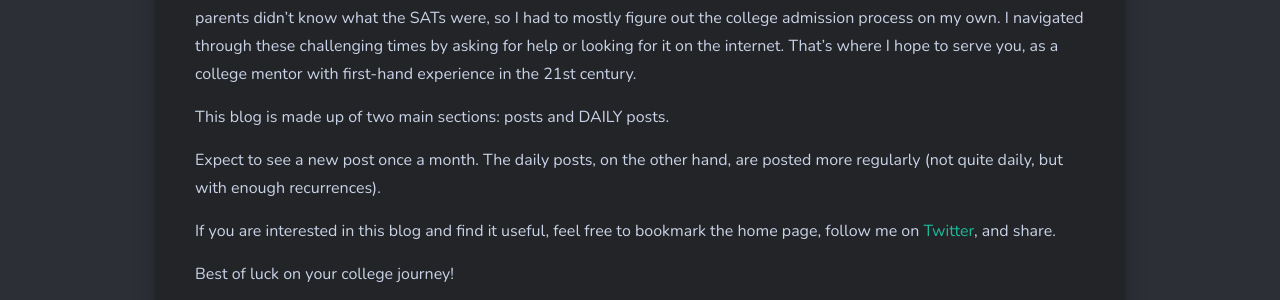
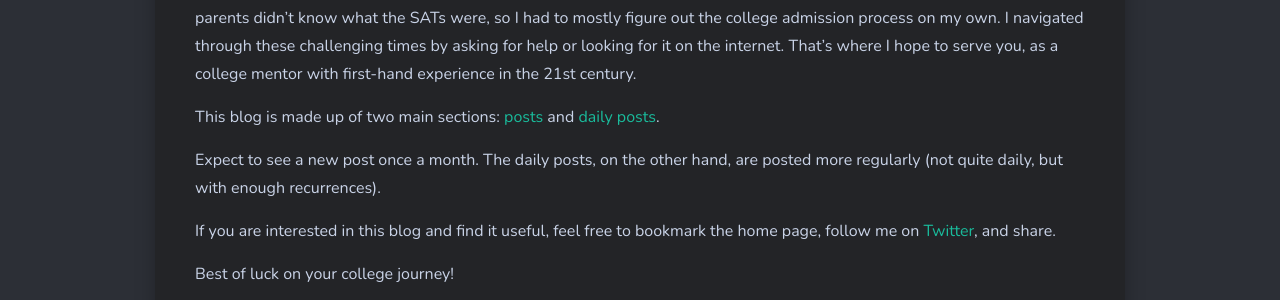
Before and after one commit to dnabeing/dnabeing.github.io, a Jekyll site: the page built from _pages/about.md, in a window 1280 px wide and 900 px high, scrolled down 734 px. Shown: the part 258-558 px from the top of the window. Built offline with Jekyll 4.4.1, drawn with Linux system fonts in a browser that asks for light colours; nearby versions of some CDN libraries; part of the change alters nothing that is shown.

```diff
--- a/_pages/about.md
+++ b/_pages/about.md
@@ -1,15 +1,16 @@
 ---
 layout: page
 title: About
-image: 08.jpg
-permalink: about/
+image: about-page.jpg
+permalink: /about/
 ---
 
 Welcome to a blog about what it's like being an engineering student. From the lows of not getting accepted to certain colleges to the highs of getting multiple internship offers, this blog covers (or will cover) subjects that many high schoolers, parents, and college students seek to understand more.
 
 I'm a second-year undergrad studying aerospace engineering and computer programming. When I was in high school, my parents didn't know what the SATs were, so I had to mostly figure out the college admission process on my own. I navigated through these challenging times by asking for help or looking for it on the internet. That's where I hope to serve you, as a college mentor with first-hand experience in the 21st century.
 
-This blog is made up of two main sections: posts and DAILY posts.
+
+This blog is made up of two main sections: [posts](https://dnabeing.github.io//) and [daily posts](https://dnabeing.github.io//dailyposts/).
 
 Expect to see a new post once a month. The daily posts, on the other hand, are posted more regularly (not quite daily, but with enough recurrences).
 
```
Also changed, not shown: img/about-page.jpg (added), 1 other file.
